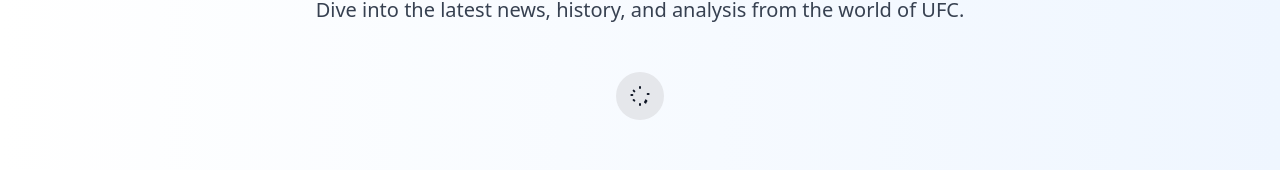
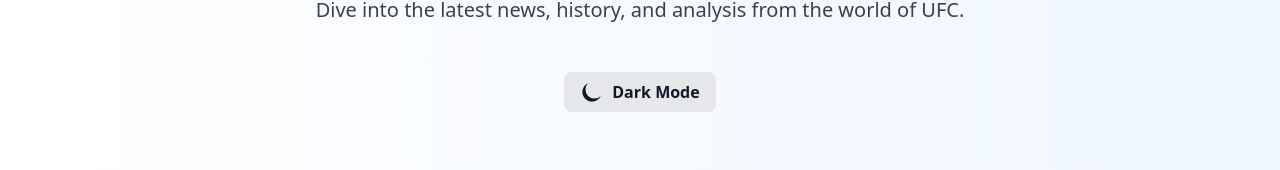
Before and after one commit to WuTangLan1/darkmodetrans, a Nuxt app: page / in a window 1280 px wide. Shown: the part 192-362 px from the top of the page. Built offline with nearby package versions, Linux system fonts and the light colour scheme.

Commit message:
Update index.vue

```diff
--- a/pages/index.vue
+++ b/pages/index.vue
@@ -44,38 +44,15 @@
       </p>
       <button
         @click="isDark = !isDark"
-        class="inline-flex items-center p-3 rounded-full bg-gray-200 dark:bg-gray-700 hover:bg-gray-300 dark:hover:bg-gray-600 transition-colors duration-300"
+        class="inline-flex items-center px-4 py-2 bg-gray-200 dark:bg-gray-700 hover:bg-gray-300 dark:hover:bg-gray-600 text-gray-900 dark:text-gray-100 font-semibold rounded-lg transition-colors duration-300"
       >
-        <svg
-          v-if="isDark"
-          xmlns="http://www.w3.org/2000/svg"
-          class="w-6 h-6 text-gray-900 dark:text-gray-100"
-          fill="none"
-          viewBox="0 0 24 24"
-          stroke="currentColor"
-        >
-          <path
-            stroke-linecap="round"
-            stroke-linejoin="round"
-            stroke-width="2"
-            d="M20.354 15.354A9 9 0 118.646 3.646a9 9 0 0011.708 11.708z"
-          />
+        <svg v-if="isDark" xmlns="http://www.w3.org/2000/svg" class="w-6 h-6" fill="currentColor" viewBox="0 0 20 20">
+          <path d="M10 2a.75.75 0 01.75.75v1.5a.75.75 0 01-1.5 0V2.75A.75.75 0 0110 2zm0 13.5a.75.75 0 01.75.75v1.5a.75.75 0 01-1.5 0v-1.5a.75.75 0 01.75-.75zm8-4a.75.75 0 01.75.75h1.5a.75.75 0 010 1.5h-1.5a.75.75 0 01-.75-.75.75.75 0 01.75-.75zm-13.5 0a.75.75 0 01.75.75H5.75a.75.75 0 010 1.5H4.25a.75.75 0 01-.75-.75.75.75 0 01.75-.75zM15.53 4.47a.75.75 0 011.06 0l1.06 1.06a.75.75 0 11-1.06 1.06L15.53 5.53a.75.75 0 010-1.06zm-11.06 11.06a.75.75 0 011.06 0l1.06 1.06a.75.75 0 11-1.06 1.06L4.47 16.59a.75.75 0 010-1.06zm11.06 1.06a.75.75 0 010 1.06l-1.06 1.06a.75.75 0 11-1.06-1.06l1.06-1.06a.75.75 0 011.06 0zM6.59 4.47a.75.75 0 010 1.06L5.53 6.59a.75.75 0 11-1.06-1.06l1.06-1.06a.75.75 0 011.06 0zM10 6a4 4 0 100 8 4 4 0 000-8z"/>
         </svg>
-        <svg
-          v-else
-          xmlns="http://www.w3.org/2000/svg"
-          class="w-6 h-6 text-gray-900 dark:text-gray-100"
-          fill="none"
-          viewBox="0 0 24 24"
-          stroke="currentColor"
-        >
-          <path
-            stroke-linecap="round"
-            stroke-linejoin="round"
-            stroke-width="2"
-            d="M12 3v1m0 16v1m8.66-11h-1M4.34 11h-1m15.07 6.07l-.7-.7M6.34 7.34l-.7-.7m12.02 12.02l-.7-.7M6.34 16.66l-.7-.7"
-          />
+        <svg v-else xmlns="http://www.w3.org/2000/svg" class="w-6 h-6" fill="currentColor" viewBox="0 0 20 20">
+          <path d="M17.293 13.293a8 8 0 11-10.586-10.586 7 7 0 0010.586 10.586z"/>
         </svg>
+        <span class="ml-2">{{ isDark ? 'Light Mode' : 'Dark Mode' }}</span>
       </button>
     </div>
 
```
